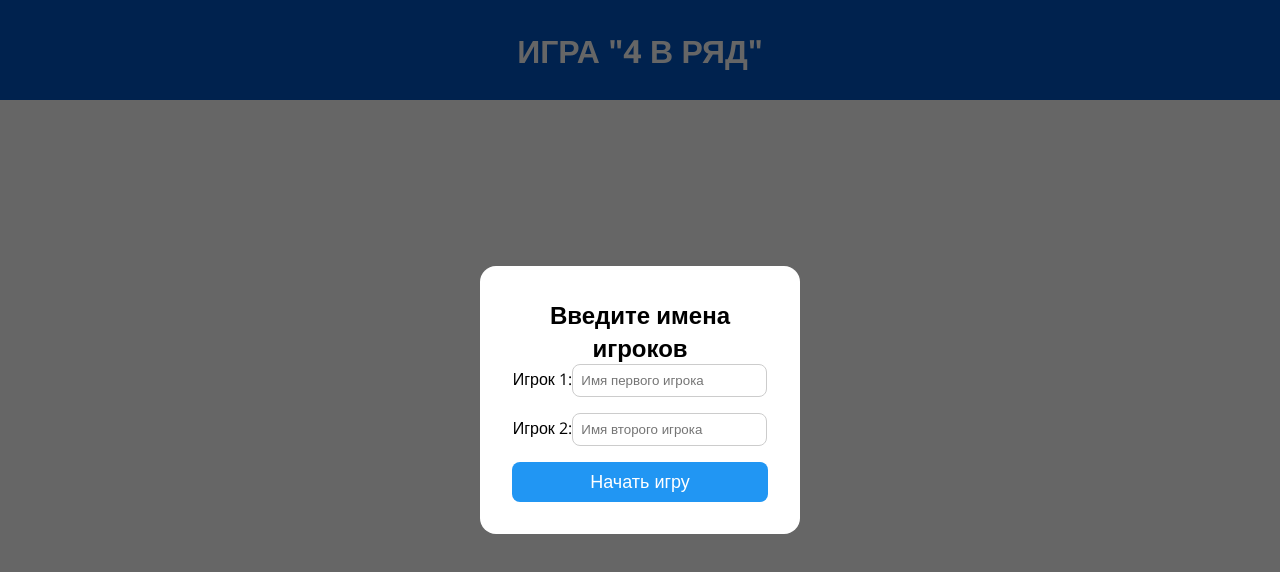
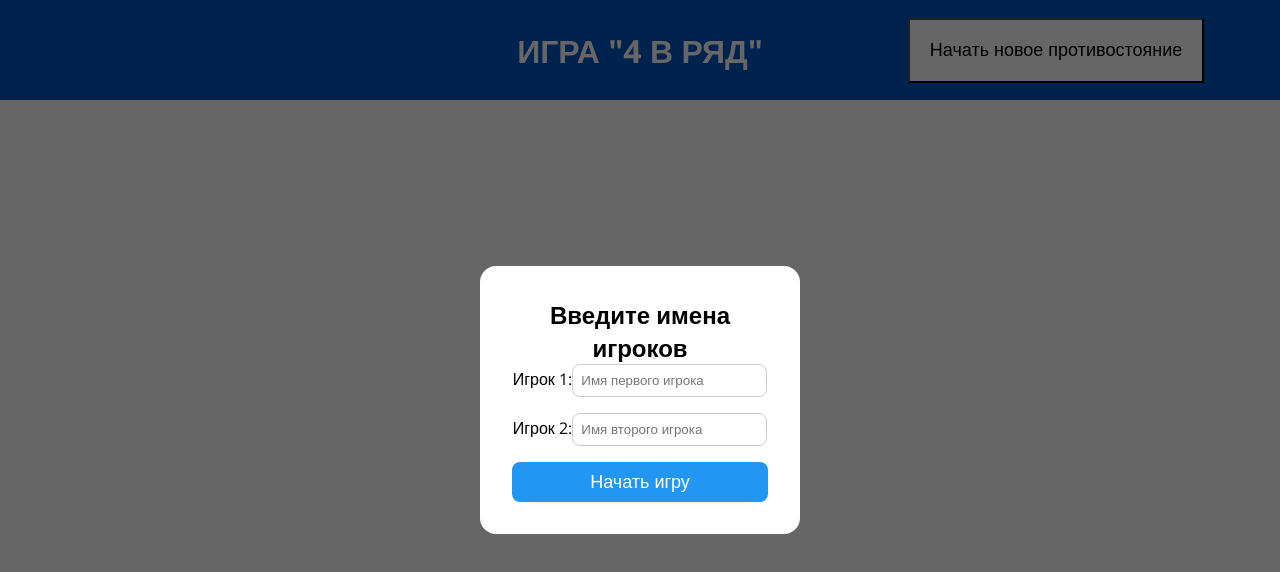
Before and after one commit to D1n8/connect-four-game, a React (Vite) app: page / in a window 1280 px wide. Shown: the top 572 px of the page. Built offline with nearby package versions, Linux system fonts and the light colour scheme.

Commit message:
add system of confrontations

```diff
--- a/src/App.css
+++ b/src/App.css
@@ -32,6 +32,7 @@ body{
 }
 
 .title{
+  position: fixed;
   font-style: 32px;
   color: #fff;
 }
@@ -61,6 +62,10 @@ body{
   padding: 20px;
   font-size: 18px;
   background-color: #fff;
+}
+
+.btn-header{
+ margin-right: -65%;
 }
 
 .players-container{
--- a/src/App.tsx
+++ b/src/App.tsx
@@ -42,16 +42,21 @@ function App() {
 
   }, []);
 
-  const handleStart = (name1: string, name2: string) => {
+  function handleStart (name1: string, name2: string) {
     setPlayer1(new Player('x', 'in_game', [], name1, 0));
     setPlayer2(new Player('o', 'in_game', [], name2, 0));
     setShowNameModal(false);
   };
 
+  function handleNewGame() {
+    setShowNameModal(true);
+  }
+
   return (
     <div className='app'>
       <header className='header'>
         <h1 className='title'>ИГРА "4 В РЯД"</h1>
+        <button onClick={handleNewGame} className="btn btn-header">Начать новое противостояние</button>
       </header>
       {
         showNameModal && <ModalEnterNames onSubmit={handleStart} />
```
